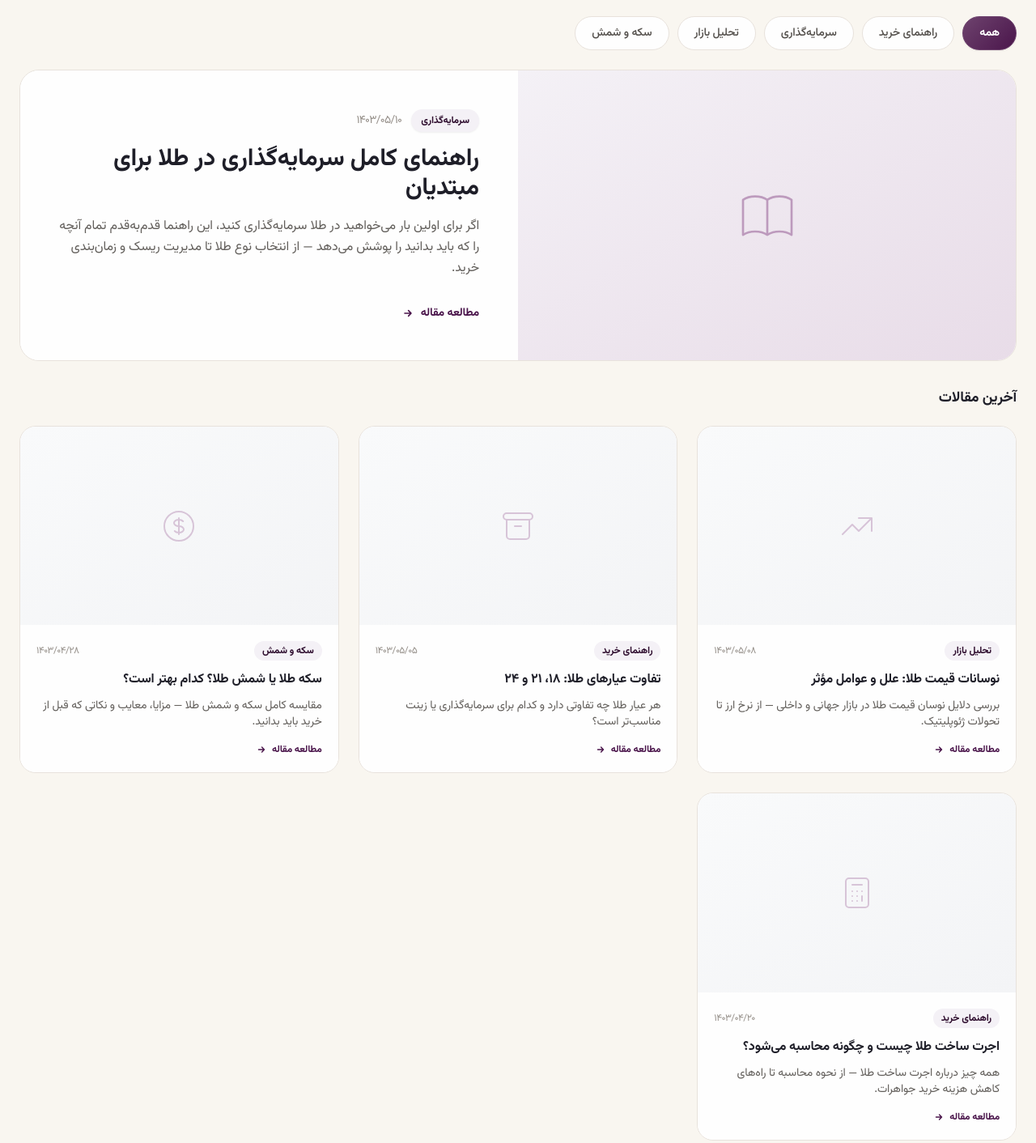
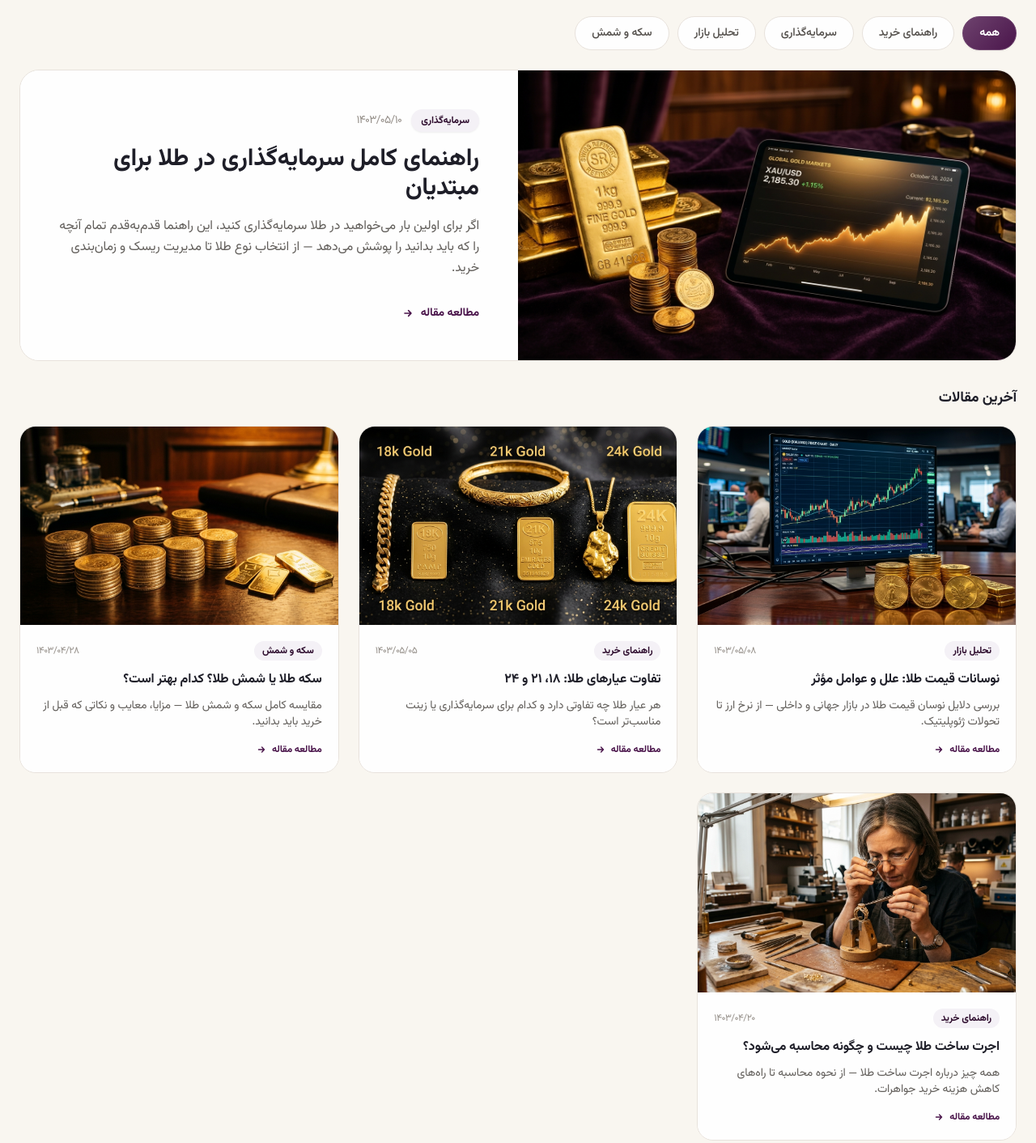
Before and after one commit to MCr781/TalaSho, a website: page blog.html in a window 1280 px wide. Shown: the part 333-1745 px from the top of the page at 81% size. Drawn offline with Linux system fonts and the light colour scheme.

Commit message:
images instead of placeholders

```diff
--- a/blog.html
+++ b/blog.html
@@ -1005,14 +1005,10 @@
             <!-- BACKEND: wire to latest featured post -->
       <a href="./blog/gold-investment-for-beginners.html" class="blog-card group block bg-surface rounded-[24px] border border-border overflow-hidden hover:border-primary-400 hover:shadow-[0_12px_40px_rgba(110,67,110,0.12)] transition-all duration-400 transform hover:-translate-y-1" data-category="سرمایه‌گذاری">
         <div class="grid lg:grid-cols-2 gap-0 h-full">
-          <!-- Featured image placeholder -->
-          <div class="relative w-full aspect-[16/10] lg:aspect-auto lg:h-full bg-gradient-to-br from-primary-50 to-primary-100 overflow-hidden">
-            <div class="absolute inset-0 bg-primary-900/0 group-hover:bg-primary-900/5 transition-colors duration-300 z-10 pointer-events-none"></div>
-            <div class="blog-card-img w-full h-full flex items-center justify-center">
-              <svg xmlns="http://www.w3.org/2000/svg" class="w-20 h-20 text-primary-300/70" fill="none" viewBox="0 0 24 24" stroke="currentColor">
-                <path stroke-linecap="round" stroke-linejoin="round" stroke-width="0.8" d="M12 6.253v13m0-13C10.832 5.477 9.246 5 7.5 5S4.168 5.477 3 6.253v13C4.168 18.477 5.754 18 7.5 18s3.332.477 4.5 1.253m0-13C13.168 5.477 14.754 5 16.5 5c1.747 0 3.332.477 4.5 1.253v13C19.832 18.477 18.247 18 16.5 18c-1.746 0-3.332.477-4.5 1.253"/>
-              </svg>
-            </div>
+          <!-- Featured image -->
+          <div class="relative w-full aspect-[16/10] lg:aspect-auto lg:h-full bg-surface overflow-hidden">
+            <div class="absolute inset-0 bg-primary-900/0 group-hover:bg-primary-900/10 transition-colors duration-300 z-10 pointer-events-none"></div>
+            <img src="./assets/images/blog/hero-investment-guide.jpg" alt="راهنمای کامل سرمایه‌گذاری در طلا برای مبتدیان" class="w-full h-full object-cover group-hover:scale-105 transition-transform duration-500">
           </div>
           <!-- Content -->
           <div class="p-6 md:p-8 lg:p-12 flex flex-col justify-center bg-surface">
@@ -1057,13 +1053,9 @@
 
         <!-- Post 1 -->
         <a href="./blog/gold-investment-for-beginners.html" class="blog-card group bg-surface rounded-[20px] border border-border overflow-hidden hover:border-primary-300 hover:shadow-[0_8px_24px_rgba(110,67,110,0.08)] transition-all duration-300 transform hover:-translate-y-1 flex flex-row sm:flex-col h-full" data-category="تحلیل بازار">
-          <div class="w-[110px] sm:w-full shrink-0 sm:shrink aspect-square sm:aspect-[16/10] bg-gradient-to-br from-gray-50 to-gray-100 overflow-hidden relative">
-            <div class="absolute inset-0 bg-primary-900/0 group-hover:bg-primary-900/5 transition-colors duration-300 z-10 pointer-events-none"></div>
-            <div class="blog-card-img w-full h-full flex items-center justify-center">
-              <svg xmlns="http://www.w3.org/2000/svg" class="w-10 h-10 sm:w-12 sm:h-12 text-primary-200/80" fill="none" viewBox="0 0 24 24" stroke="currentColor">
-                <path stroke-linecap="round" stroke-linejoin="round" stroke-width="1" d="M13 7h8m0 0v8m0-8l-8 8-4-4-6 6"/>
-              </svg>
-            </div>
+          <div class="w-[110px] sm:w-full shrink-0 sm:shrink aspect-square sm:aspect-[16/10] bg-surface overflow-hidden relative">
+            <div class="absolute inset-0 bg-primary-900/0 group-hover:bg-primary-900/10 transition-colors duration-300 z-10 pointer-events-none"></div>
+            <img src="./assets/images/blog/price-volatility-thumb.jpg" alt="نوسانات قیمت طلا: علل و عوامل مؤثر" class="w-full h-full object-cover group-hover:scale-105 transition-transform duration-500">
           </div>
           <div class="p-4 sm:p-5 flex flex-col flex-1 bg-surface">
             <div class="flex items-center justify-between mb-3">
@@ -1087,13 +1079,9 @@
 
         <!-- Post 2 -->
         <a href="./blog/gold-investment-for-beginners.html" class="blog-card group bg-surface rounded-[20px] border border-border overflow-hidden hover:border-primary-300 hover:shadow-[0_8px_24px_rgba(110,67,110,0.08)] transition-all duration-300 transform hover:-translate-y-1 flex flex-row sm:flex-col h-full" data-category="راهنمای خرید">
-          <div class="w-[110px] sm:w-full shrink-0 sm:shrink aspect-square sm:aspect-[16/10] bg-gradient-to-br from-gray-50 to-gray-100 overflow-hidden relative">
-            <div class="absolute inset-0 bg-primary-900/0 group-hover:bg-primary-900/5 transition-colors duration-300 z-10 pointer-events-none"></div>
-            <div class="blog-card-img w-full h-full flex items-center justify-center">
-              <svg xmlns="http://www.w3.org/2000/svg" class="w-10 h-10 sm:w-12 sm:h-12 text-primary-200/80" fill="none" viewBox="0 0 24 24" stroke="currentColor">
-                <path stroke-linecap="round" stroke-linejoin="round" stroke-width="1" d="M5 8h14M5 8a2 2 0 110-4h14a2 2 0 110 4M5 8v10a2 2 0 002 2h10a2 2 0 002-2V8m-9 4h4"/>
-              </svg>
-            </div>
+          <div class="w-[110px] sm:w-full shrink-0 sm:shrink aspect-square sm:aspect-[16/10] bg-surface overflow-hidden relative">
+            <div class="absolute inset-0 bg-primary-900/0 group-hover:bg-primary-900/10 transition-colors duration-300 z-10 pointer-events-none"></div>
+            <img src="./assets/images/blog/karat-guide-thumb.jpg" alt="تفاوت عیارهای طلا: ۱۸، ۲۱ و ۲۴" class="w-full h-full object-cover group-hover:scale-105 transition-transform duration-500">
           </div>
           <div class="p-4 sm:p-5 flex flex-col flex-1 bg-surface">
             <div class="flex items-center justify-between mb-3">
@@ -1117,13 +1105,9 @@
 
         <!-- Post 3 -->
         <a href="./blog/gold-investment-for-beginners.html" class="blog-card group bg-surface rounded-[20px] border border-border overflow-hidden hover:border-primary-300 hover:shadow-[0_8px_24px_rgba(110,67,110,0.08)] transition-all duration-300 transform hover:-translate-y-1 flex flex-row sm:flex-col h-full" data-category="سکه و شمش">
-          <div class="w-[110px] sm:w-full shrink-0 sm:shrink aspect-square sm:aspect-[16/10] bg-gradient-to-br from-gray-50 to-gray-100 overflow-hidden relative">
-            <div class="absolute inset-0 bg-primary-900/0 group-hover:bg-primary-900/5 transition-colors duration-300 z-10 pointer-events-none"></div>
-            <div class="blog-card-img w-full h-full flex items-center justify-center">
-              <svg xmlns="http://www.w3.org/2000/svg" class="w-10 h-10 sm:w-12 sm:h-12 text-primary-200/80" fill="none" viewBox="0 0 24 24" stroke="currentColor">
-                <path stroke-linecap="round" stroke-linejoin="round" stroke-width="1" d="M12 8c-1.657 0-3 .895-3 2s1.343 2 3 2 3 .895 3 2-1.343 2-3 2m0-8c1.11 0 2.08.402 2.599 1M12 8V7m0 1v8m0 0v1m0-1c-1.11 0-2.08-.402-2.599-1M21 12a9 9 0 11-18 0 9 9 0 0118 0z"/>
-              </svg>
-            </div>
+          <div class="w-[110px] sm:w-full shrink-0 sm:shrink aspect-square sm:aspect-[16/10] bg-surface overflow-hidden relative">
+            <div class="absolute inset-0 bg-primary-900/0 group-hover:bg-primary-900/10 transition-colors duration-300 z-10 pointer-events-none"></div>
+            <img src="./assets/images/blog/coin-vs-bar-thumb.jpg" alt="سکه طلا یا شمش طلا؟ کدام بهتر است؟" class="w-full h-full object-cover group-hover:scale-105 transition-transform duration-500">
           </div>
           <div class="p-4 sm:p-5 flex flex-col flex-1 bg-surface">
             <div class="flex items-center justify-between mb-3">
@@ -1147,13 +1131,9 @@
 
         <!-- Post 4 -->
         <a href="./blog/gold-investment-for-beginners.html" class="blog-card group bg-surface rounded-[20px] border border-border overflow-hidden hover:border-primary-300 hover:shadow-[0_8px_24px_rgba(110,67,110,0.08)] transition-all duration-300 transform hover:-translate-y-1 flex flex-row sm:flex-col h-full" data-category="راهنمای خرید">
-          <div class="w-[110px] sm:w-full shrink-0 sm:shrink aspect-square sm:aspect-[16/10] bg-gradient-to-br from-gray-50 to-gray-100 overflow-hidden relative">
-            <div class="absolute inset-0 bg-primary-900/0 group-hover:bg-primary-900/5 transition-colors duration-300 z-10 pointer-events-none"></div>
-            <div class="blog-card-img w-full h-full flex items-center justify-center">
-              <svg xmlns="http://www.w3.org/2000/svg" class="w-10 h-10 sm:w-12 sm:h-12 text-primary-200/80" fill="none" viewBox="0 0 24 24" stroke="currentColor">
-                <path stroke-linecap="round" stroke-linejoin="round" stroke-width="1" d="M9 7h6m0 10v-3m-3 3h.01M9 17h.01M9 14h.01M12 14h.01M15 11h.01M12 11h.01M9 11h.01M7 21h10a2 2 0 002-2V5a2 2 0 00-2-2H7a2 2 0 00-2 2v14a2 2 0 002 2z"/>
-              </svg>
-            </div>
+          <div class="w-[110px] sm:w-full shrink-0 sm:shrink aspect-square sm:aspect-[16/10] bg-surface overflow-hidden relative">
+            <div class="absolute inset-0 bg-primary-900/0 group-hover:bg-primary-900/10 transition-colors duration-300 z-10 pointer-events-none"></div>
+            <img src="./assets/images/blog/making-fee-thumb.jpg" alt="اجرت ساخت طلا چیست و چگونه محاسبه می‌شود؟" class="w-full h-full object-cover group-hover:scale-105 transition-transform duration-500">
           </div>
           <div class="p-4 sm:p-5 flex flex-col flex-1 bg-surface">
             <div class="flex items-center justify-between mb-3">
```
Also changed, not shown: assets/images/blog/making-fee-thumb.jpg (added), 1 other file.
